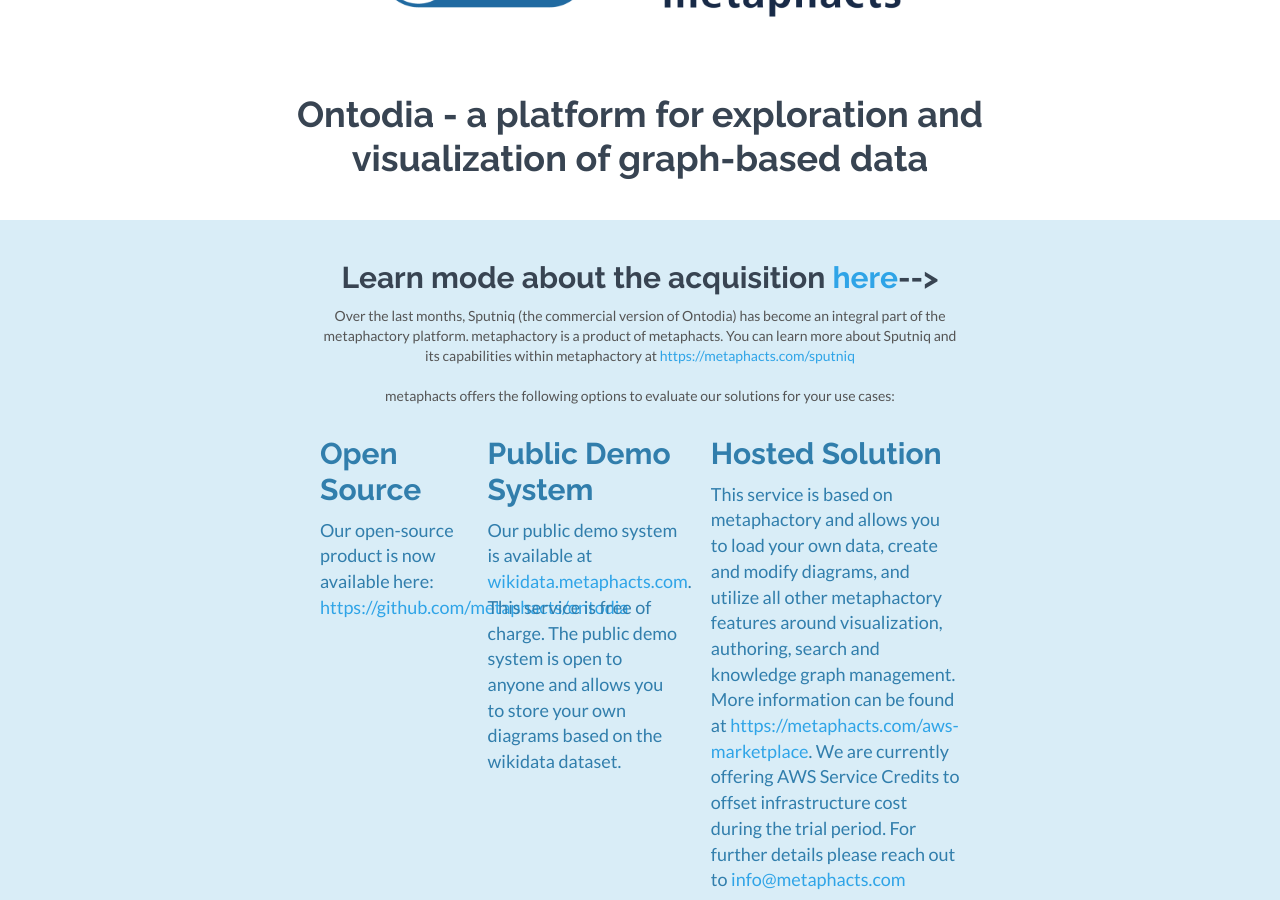
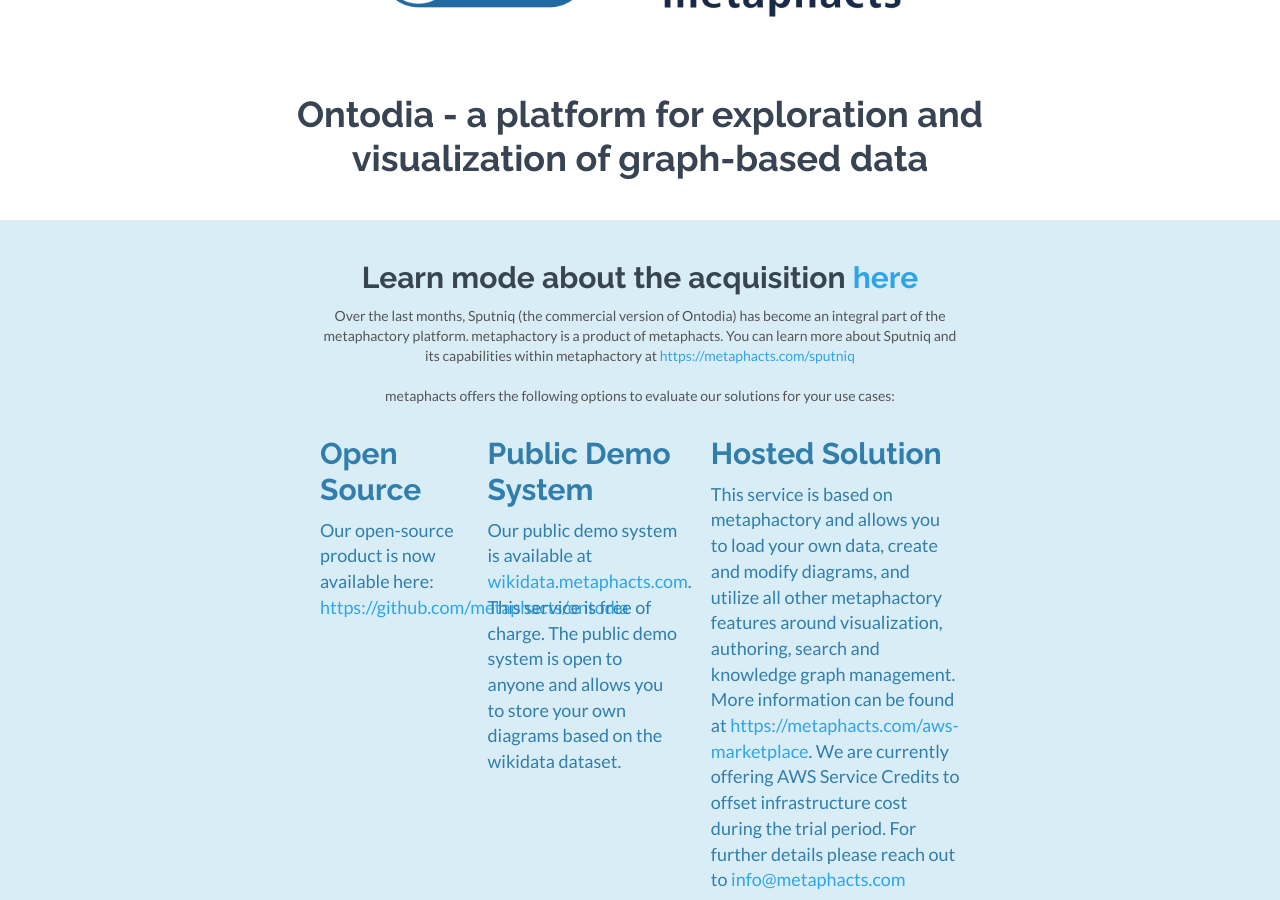
Before and after one commit to ontodia-org/ontodia-org.github.io, a Jekyll site: the page built from index.html, in a window 1280 px wide and 900 px high, scrolled down 426 px. Built offline with Jekyll 4.4.1, drawn with Linux system fonts in a browser that asks for light colours; nearby versions of some CDN libraries; comment, search, counter and statistics services are not loaded.

Commit message:
Update index.html

```diff
--- a/index.html
+++ b/index.html
@@ -9,7 +9,7 @@
     <h1 class="text-center" style="margin-bottom:20px;">Ontodia - a platform for exploration and visualization of graph-based data</h1>
 </div>
 <div class="container-fluid bg-info text-center" style="padding-top:20px;padding-bottom:20px;padding-left:25%; padding-right:25%;">
-    <h2 class="text-center">Learn mode about the acquisition <a href="https://metaphacts.com/news/99-metaphacts-acquires-vismart">here</a>--></h2>
+    <h2 class="text-center">Learn mode about the acquisition <a href="https://metaphacts.com/news/99-metaphacts-acquires-vismart">here</a></h2>
     <p>Over the last months, Sputniq (the commercial version of Ontodia) has become an integral part of the metaphactory platform. metaphactory is a product of metaphacts.
     You can learn more about Sputniq and its capabilities within metaphactory at <a href="https://metaphacts.com/sputniq">https://metaphacts.com/sputniq</a>
     <br/><br/>metaphacts offers the following options to evaluate our solutions for your use cases:</p>
```
